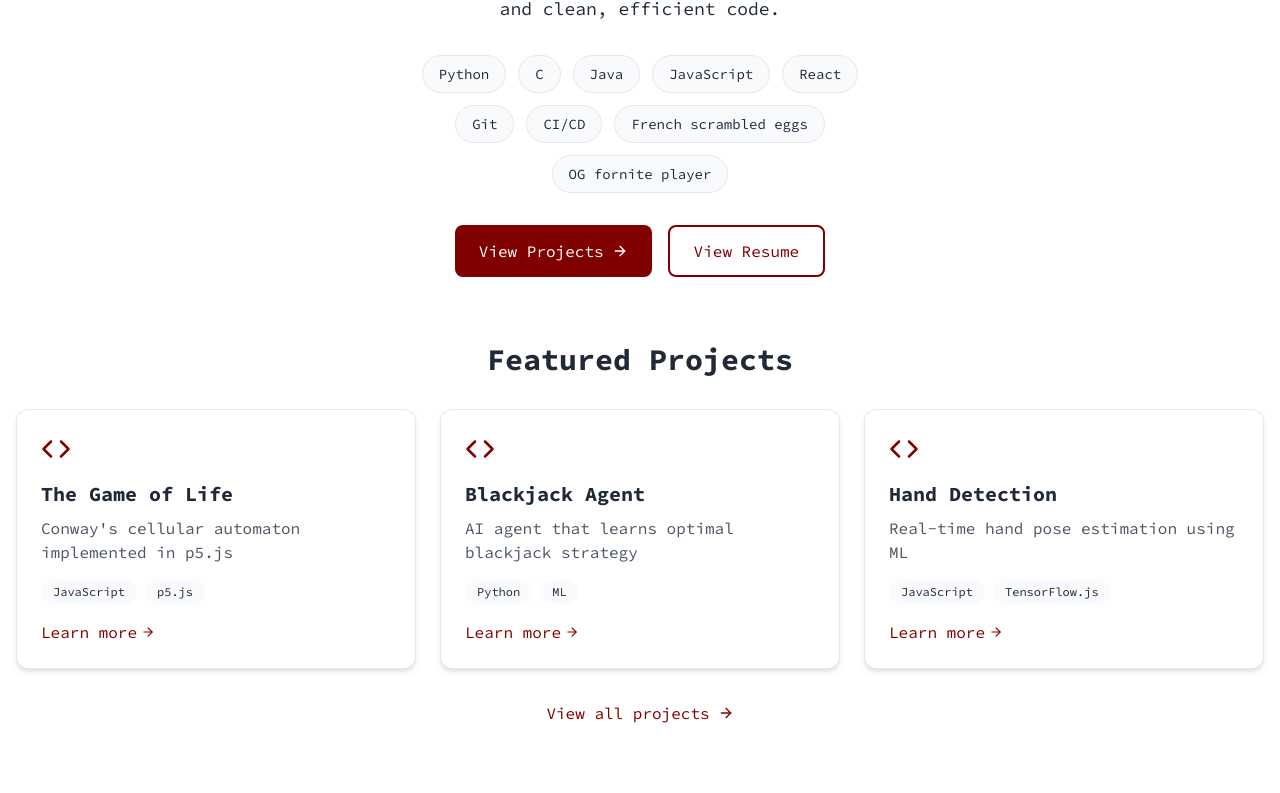
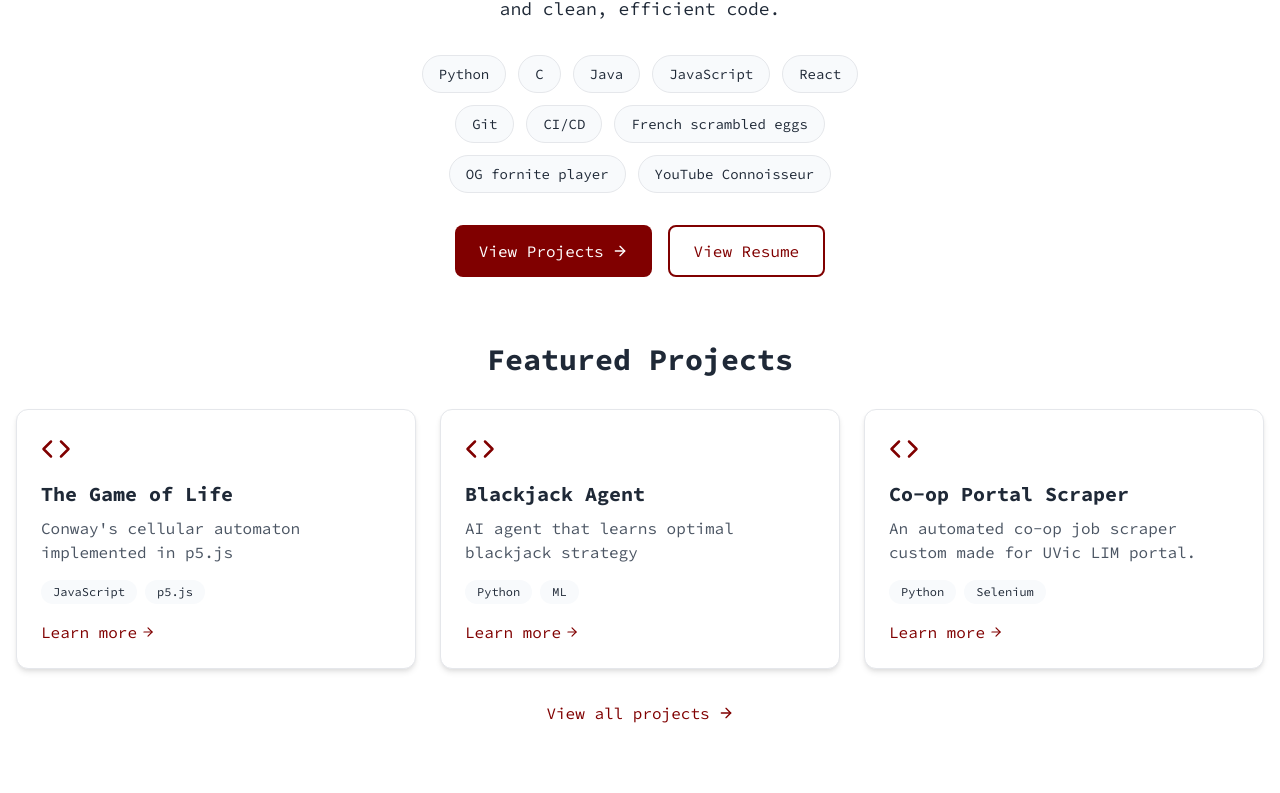
Before and after one commit to briannguyen03/website4.0, a React (Vite) app: page / in a window 1280 px wide. Shown: the part 514-1307 px from the top of the page. Built offline with nearby package versions, Linux system fonts and the light colour scheme.

Commit message:
fixes on home page

```diff
--- a/src/components/Pages/Home.jsx
+++ b/src/components/Pages/Home.jsx
@@ -9,25 +9,25 @@ const Home = () => {
       description: 'Conway\'s cellular automaton implemented in p5.js',
       icon: <FiIcons.FiCode />,
       tech: ['JavaScript', 'p5.js'],
-      link: '/projects#game-of-life',
+      link: '/projects',
     },
     {
       title: 'Blackjack Agent',
       description: 'AI agent that learns optimal blackjack strategy',
       icon: <FiIcons.FiCode />,
       tech: ['Python', 'ML'],
-      link: '/projects#blackjack',
+      link: '/projects',
     },
     {
-      title: 'Hand Detection',
-      description: 'Real-time hand pose estimation using ML',
+      title: 'Co-op Portal Scraper',
+      description: 'An automated co-op job scraper custom made for UVic LIM portal.',
       icon: <FiIcons.FiCode />,
-      tech: ['JavaScript', 'TensorFlow.js'],
-      link: '/projects#hand-detection',
+      tech: ['Python', 'Selenium'],
+      link: '/projects',
     },
   ]
 
-  const skills = ['Python', 'C', 'Java', 'JavaScript', 'React', 'Git', 'CI/CD', 'French scrambled eggs', 'OG fornite player']
+  const skills = ['Python', 'C', 'Java', 'JavaScript', 'React', 'Git', 'CI/CD', 'French scrambled eggs', 'OG fornite player', 'YouTube Connoisseur']
 
   // Sprite animation state
   const [currentFrame, setCurrentFrame] = useState(0)
```
